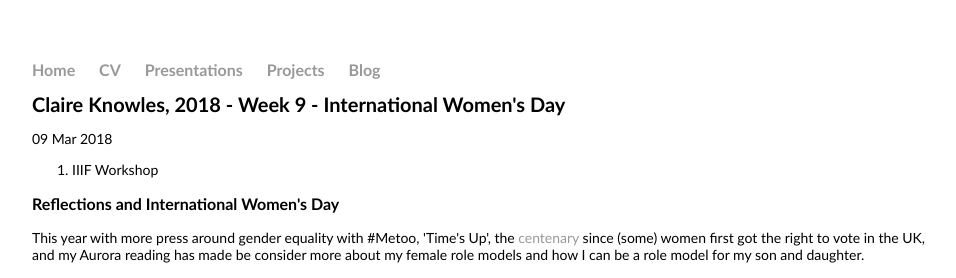
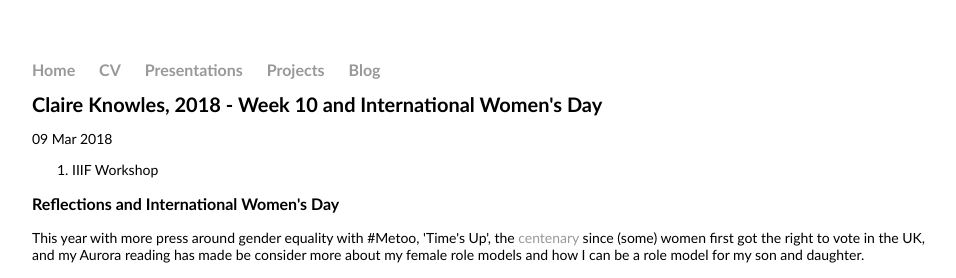
Before and after one commit to seesmith/seesmith.github.io, a Jekyll site: the page built from _posts/2018-03-02-week10.md, in a window 1280 px wide. Shown: the top 278 px of the page, without its empty margins (160-1116 px from the left). Built offline with Jekyll 4.4.1, drawn with Linux system fonts in a browser that asks for light colours.

Commit message:
Update 2018-03-02-week10.md

```diff
--- a/_posts/2018-03-02-week10.md
+++ b/_posts/2018-03-02-week10.md
@@ -1,6 +1,6 @@
 ---
 layout: post
-title: "Claire Knowles, 2018 - Week 9 - International Women's Day"
+title: "Claire Knowles, 2018 - Week 10 and International Women's Day"
 date: 2018-03-09
 ---
 
```
